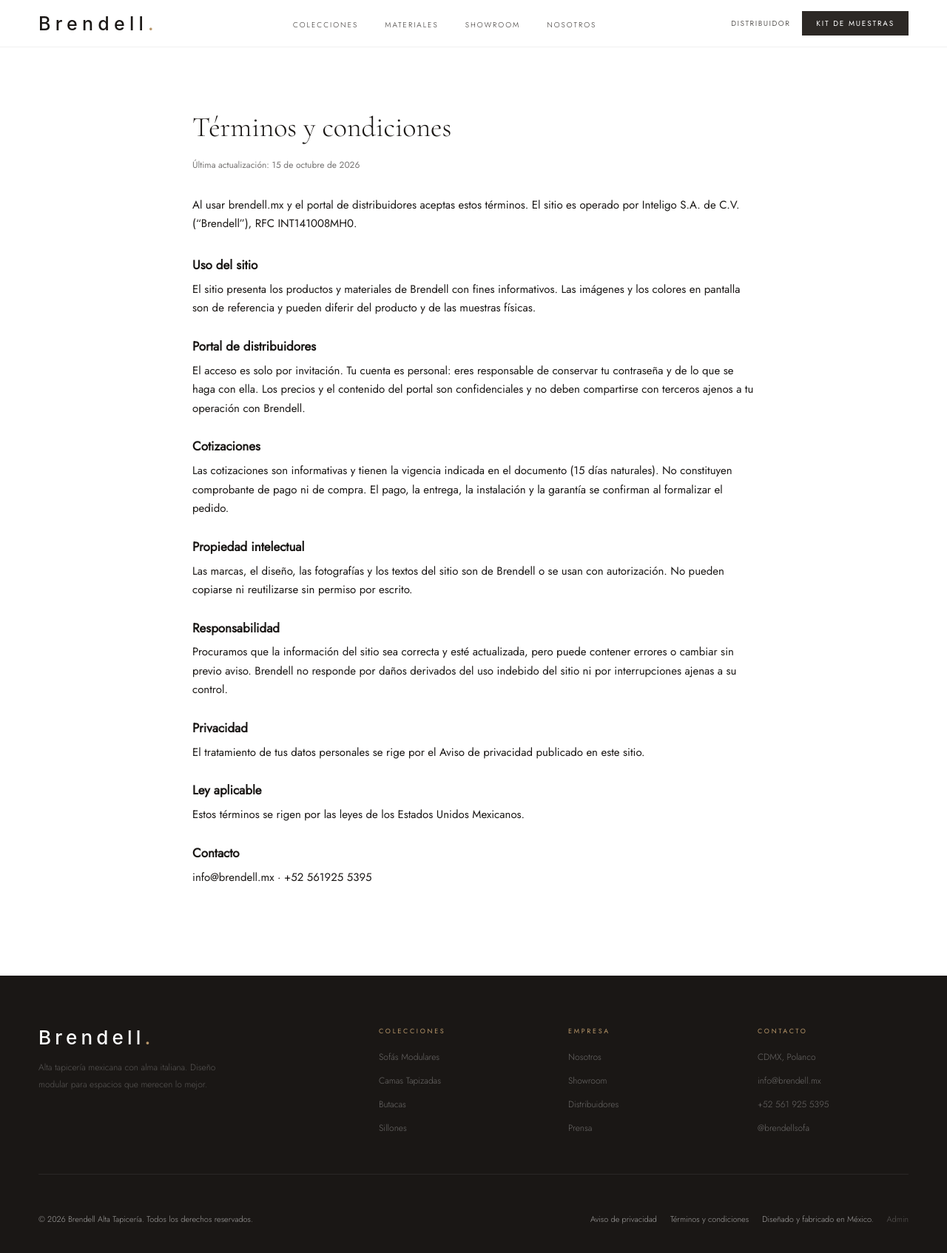
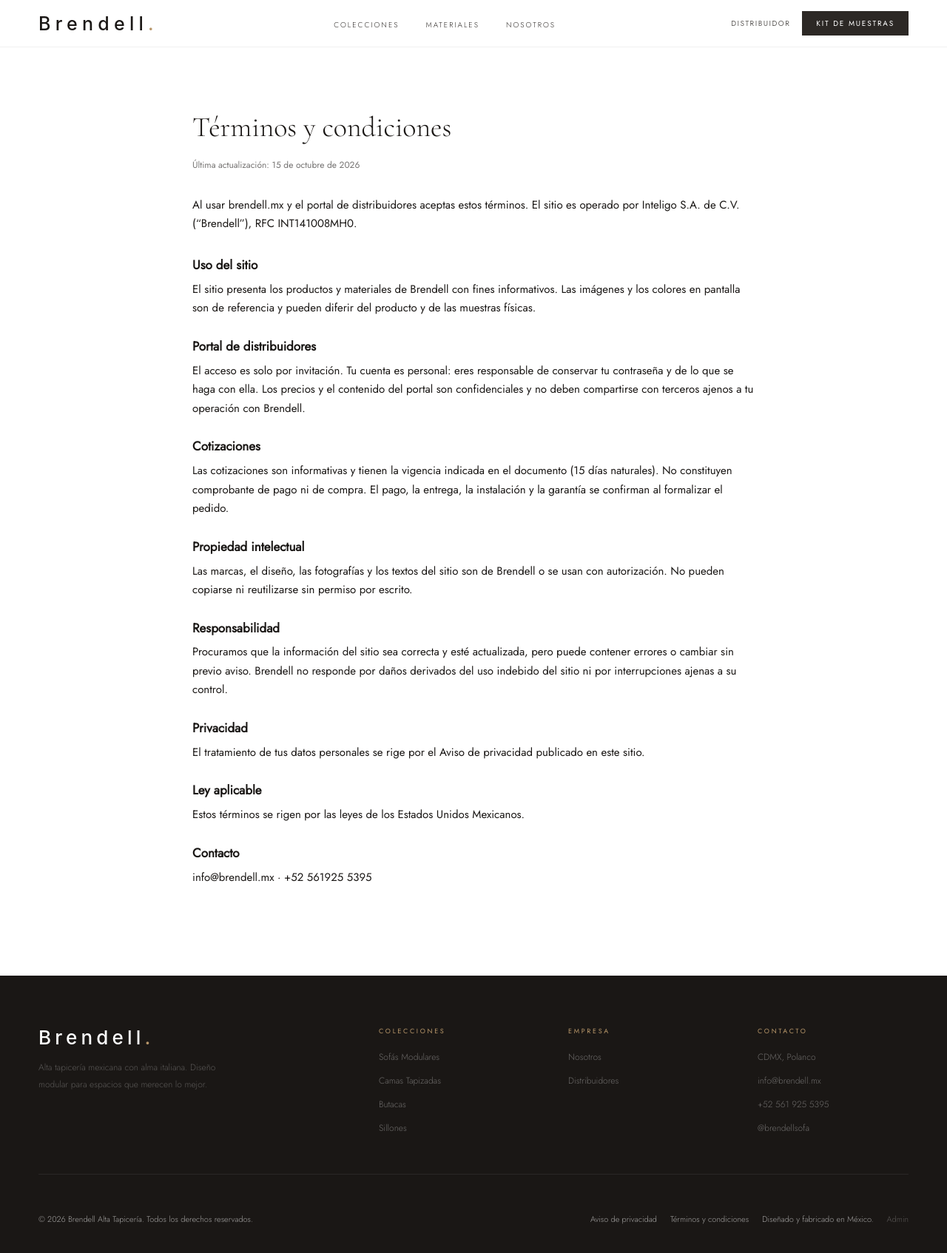
Before and after one commit to jlrojoa/maison-web, a React (Vite) app: page /terminos in a window 1280 px wide. Shown: the whole page at 74% size. Built offline with nearby package versions, Linux system fonts and the light colour scheme; no server answers; what @react-pdf/renderer would draw is missing.

Commit message:
Quitar Showroom y Prensa del menú y del pie
Co-Authored-By: Claude Sonnet 5.5 <noreply@anthropic.com>
Claude-Session: https://claude.ai/code/session_01VTdVdZyDkrQh4EYQ2xrgpJ

```diff
--- a/src/components/Footer.jsx
+++ b/src/components/Footer.jsx
@@ -22,9 +22,7 @@ export default function Footer() {
           <p className="fct">Empresa</p>
           <ul className="fll">
             <li><a href="#" onClick={e => e.preventDefault()}>Nosotros</a></li>
-            <li><a href="#" onClick={e => e.preventDefault()}>Showroom</a></li>
             <li><a href="/distribuidores" onClick={e => { e.preventDefault(); navigate('/distribuidores') }}>Distribuidores</a></li>
-            <li><a href="#" onClick={e => e.preventDefault()}>Prensa</a></li>
           </ul>
         </div>
         <div>
--- a/src/components/Nav.jsx
+++ b/src/components/Nav.jsx
@@ -27,7 +27,6 @@ export default function Nav({ solid = false }) {
       <ul className="nav-ul">
         <li><a href="/colecciones" onClick={e => { e.preventDefault(); navigate('/colecciones') }}>Colecciones</a></li>
         <li><a href="/materiales" onClick={e => { e.preventDefault(); navigate('/materiales') }}>Materiales</a></li>
-        <li><a href="#kt">Showroom</a></li>
         <li><a href="#" onClick={e => e.preventDefault()}>Nosotros</a></li>
       </ul>
       <div style={{ display: 'flex', alignItems: 'center', gap: 16 }}>
```
